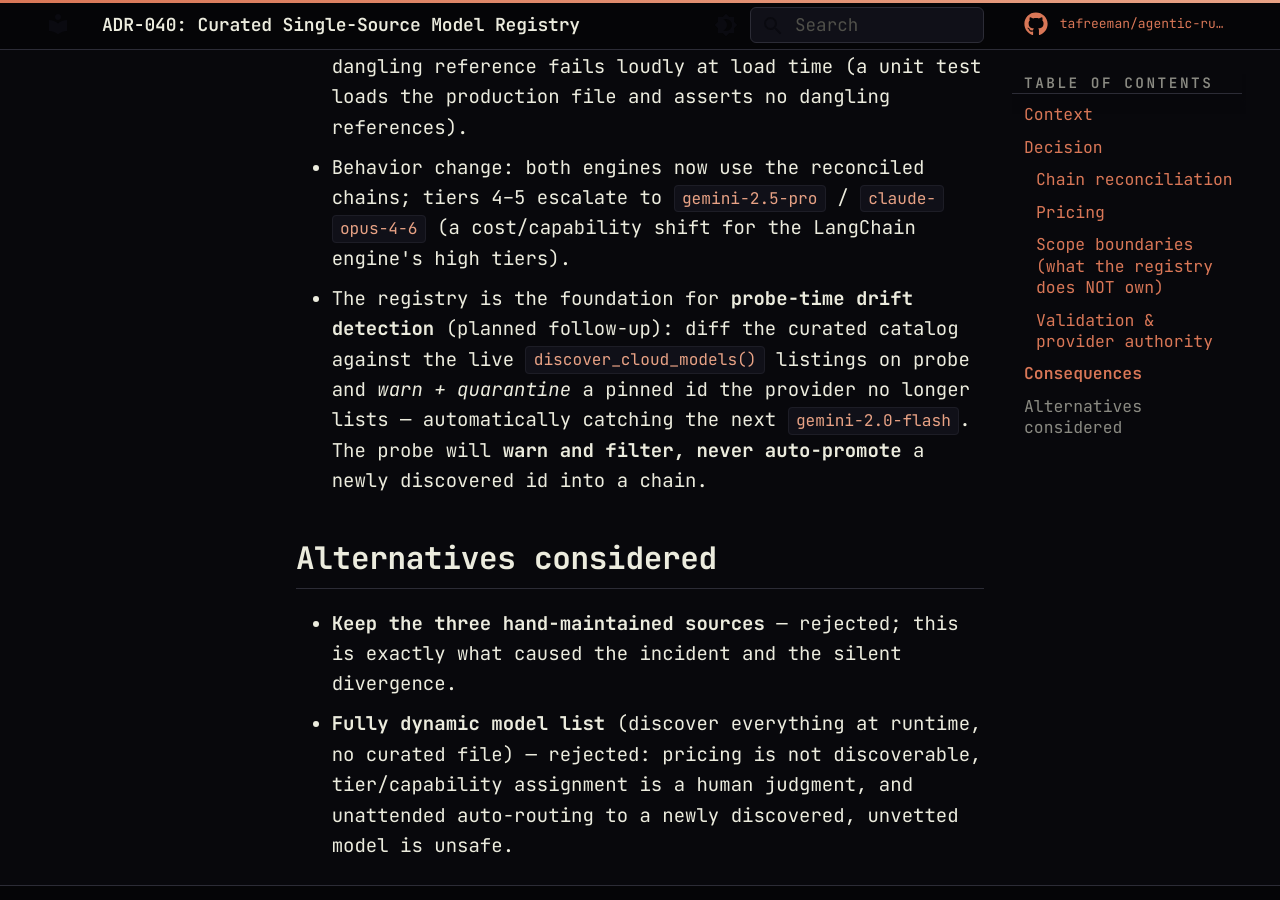
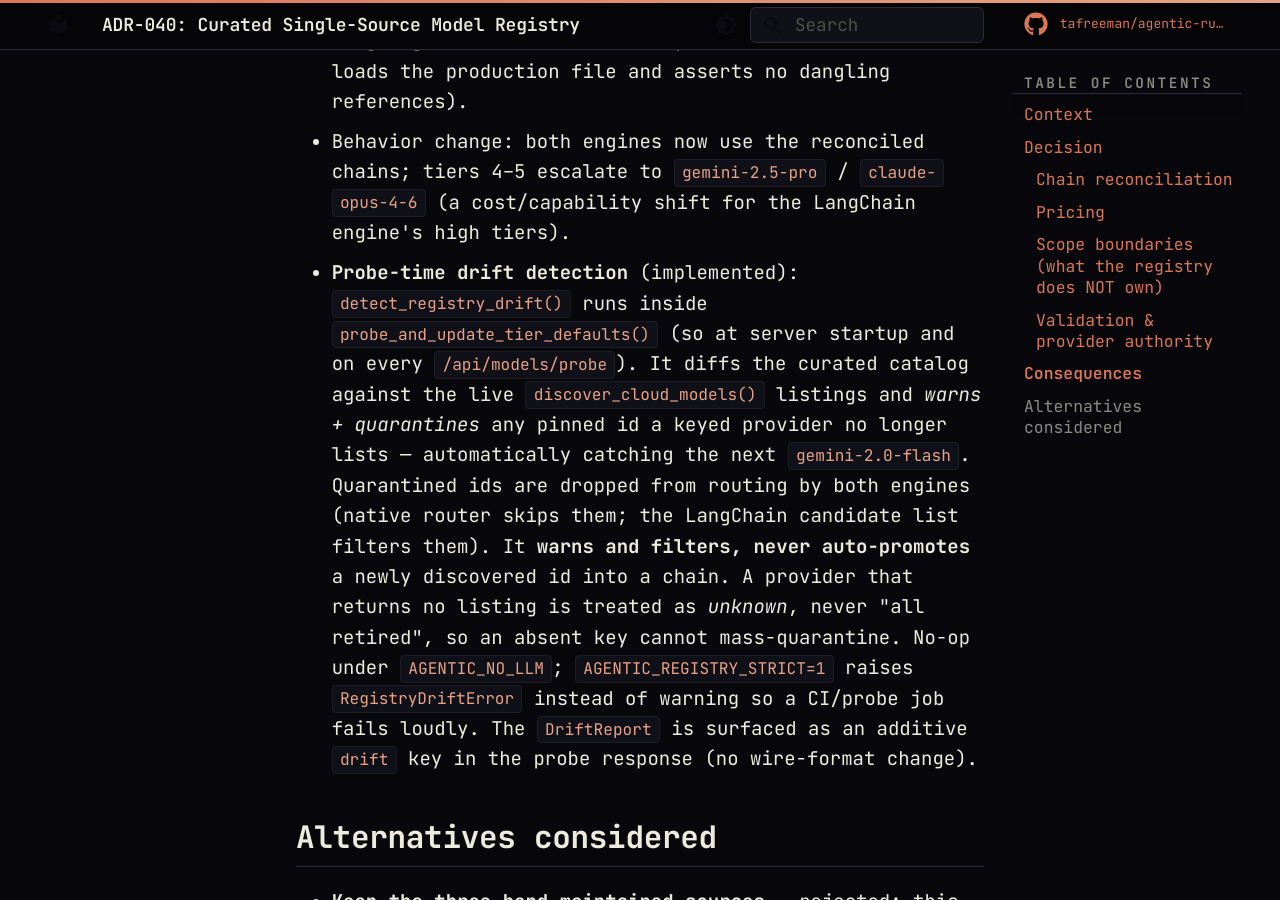
Before and after one commit to tafreeman/agentic-runtime-platform, an MkDocs documentation site: the page built from docs/adr/ADR-040-curated-model-registry.md, in a window 1280 px wide and 900 px high, scrolled down 3525 px. Built offline with MkDocs 1.6.1 and Material for MkDocs 9.7.7, drawn with Linux system fonts in a browser that asks for light colours; comment, search, counter and statistics services are not loaded; some of the changed text lies outside the part shown.

Commit message:
docs(adr): mark probe-time drift detection implemented in ADR-040
Update ADR-040's consequences from "planned follow-up" to the implemented
behavior (detect_registry_drift wired into the probe; quarantine filtering in
both engines; no-LLM/no-key guards; strict mode; additive drift key in the probe
response) and add the CHANGELOG entry.

```diff
--- a/docs/adr/ADR-040-curated-model-registry.md
+++ b/docs/adr/ADR-040-curated-model-registry.md
@@ -7,7 +7,7 @@
 (`DEFAULT_CHAINS`), `agentic_v2/langchain/models.py` (`_TIER_FALLBACK_CHAINS`,
 `_TIER_DEFAULTS`), `agentic_v2/scoring/judge.py`,
 `agentic_v2/langchain/model_builders.py`. Builds on the discovery story of
-ADR-037/038/039; sets up the probe-time drift detection planned as a follow-up.
+ADR-037/038/039; includes the probe-time drift detection it set up.
 
 ---
 
@@ -104,11 +104,19 @@ chain → `GH_BACKUP_MODELS`.
 - Behavior change: both engines now use the reconciled chains; tiers 4–5 escalate
   to `gemini-2.5-pro` / `claude-opus-4-6` (a cost/capability shift for the
   LangChain engine's high tiers).
-- The registry is the foundation for **probe-time drift detection** (planned
-  follow-up): diff the curated catalog against the live `discover_cloud_models()`
-  listings on probe and *warn + quarantine* a pinned id the provider no longer
-  lists — automatically catching the next `gemini-2.0-flash`. The probe will
-  **warn and filter, never auto-promote** a newly discovered id into a chain.
+- **Probe-time drift detection** (implemented): `detect_registry_drift()` runs
+  inside `probe_and_update_tier_defaults()` (so at server startup and on every
+  `/api/models/probe`). It diffs the curated catalog against the live
+  `discover_cloud_models()` listings and *warns + quarantines* any pinned id a
+  keyed provider no longer lists — automatically catching the next
+  `gemini-2.0-flash`. Quarantined ids are dropped from routing by both engines
+  (native router skips them; the LangChain candidate list filters them). It
+  **warns and filters, never auto-promotes** a newly discovered id into a chain.
+  A provider that returns no listing is treated as *unknown*, never "all
+  retired", so an absent key cannot mass-quarantine. No-op under `AGENTIC_NO_LLM`;
+  `AGENTIC_REGISTRY_STRICT=1` raises `RegistryDriftError` instead of warning so a
+  CI/probe job fails loudly. The `DriftReport` is surfaced as an additive `drift`
+  key in the probe response (no wire-format change).
 
 ## Alternatives considered
 
```
Also changed, not shown: CHANGELOG.md (+4 -0 lines).
